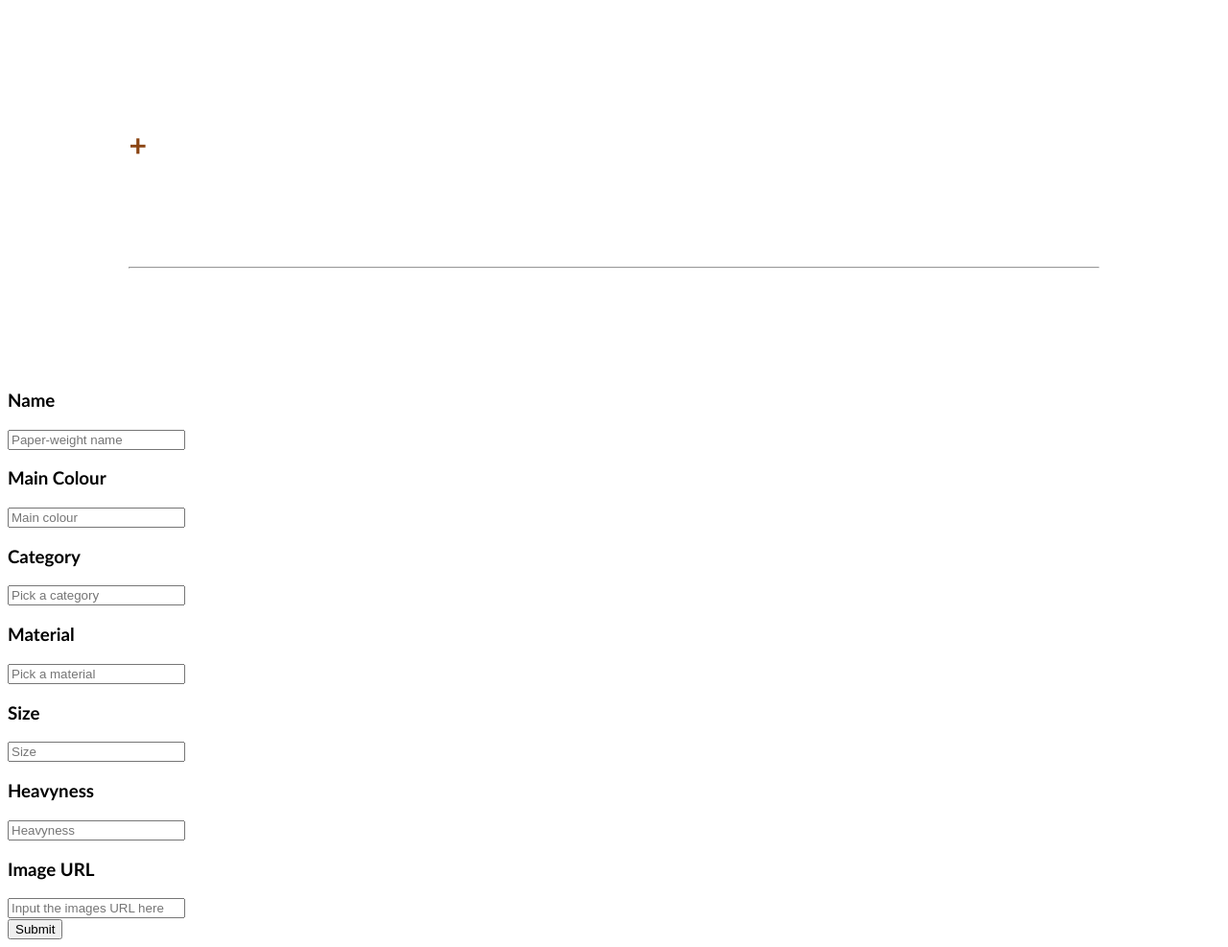
After one commit to kimberleyworld/kimberley-collection, a PHP site: page /form.php in a window 1280 px wide. The commit adds this page. Shown: the whole page at 96% size. Run offline with PHP 8.4, Linux system fonts and the light colour scheme.

Commit message:
created form

```diff
--- /dev/null
+++ b/form.php
@@ -0,0 +1,62 @@
+<!DOCTYPE html>
+<html lang="en">
+<head>
+    <title>PAPERWEIGHT-WORLD</title>
+    <meta name="viewport" content="width=device-width, initial-scale=1.0">
+    <link rel="stylesheet" href="styles.css">
+</head>
+
+
+<header>
+    <h1>+</h1>
+    <hr>
+</header>
+<body>
+<form method="post" action="database.php" >
+    <h3>Name</h3>
+    <input type="text" name="name" placeholder="Paper-weight name">
+    <br>
+    <h3>Main Colour</h3>
+    <input type="text" name="main-colour" placeholder="Main colour">
+    <br>
+    <h3>Category</h3>
+    <input list="category" placeholder="Pick a category">
+    <datalist id="category">
+        <option value="Trippy">
+        <option value="Boring">
+        <option value="Fun">
+        <option value="Silly">
+    </datalist>
+    <br>
+    <h3>Material</h3>
+    <input list="material" placeholder="Pick a material">
+    <datalist id="material">
+        <option value="Glass">
+        <option value="Metal">
+        <option value="Plastic">
+        <option value="Unknown">
+    </datalist>
+    <br>
+    <h3>Size</h3>
+    <input list="size" placeholder="Size">
+    <datalist id="size">
+        <option value="Small">
+        <option value="Medium">
+        <option value="Large">
+    </datalist>
+    <br>
+    <h3>Heavyness</h3>
+    <input list="heavyness" placeholder="Heavyness">
+    <datalist id="heavyness">
+        <option value="Light">
+        <option value="Weighty">
+        <option value="Heavy">
+    </datalist>
+    <br>
+    <h3>Image URL</h3>
+    <input type="url" name="img-url" placeholder="Input the images URL here">
+    <br>
+    <input type="submit" value="Submit">
+</form>
+</body>
+</html>
--- a/styles.css
+++ b/styles.css
@@ -36,6 +36,14 @@ a {
     text-decoration: none;
     color: black;
 }
+.add{
+    border-style: solid;
+    border-width: 1px;
+    border-radius: 25px;
+    border-color: saddlebrown;
+    margin: 2% 10%;
+    text-align: center;
+}
 @media only screen and (max-width: 790px) {
     header {
         text-align: center;
```
Also changed, not shown: index.php (+6 -6 lines).
